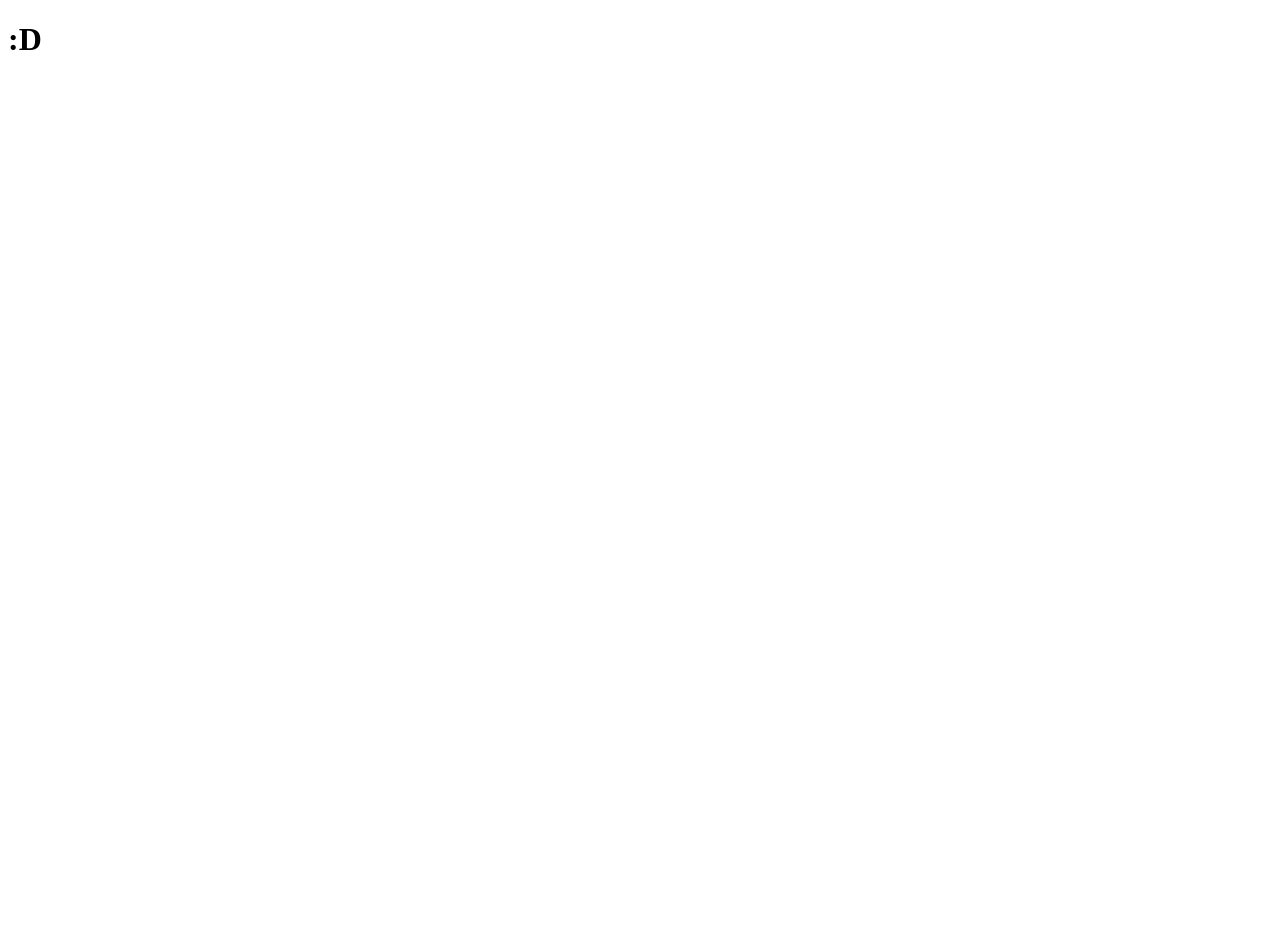
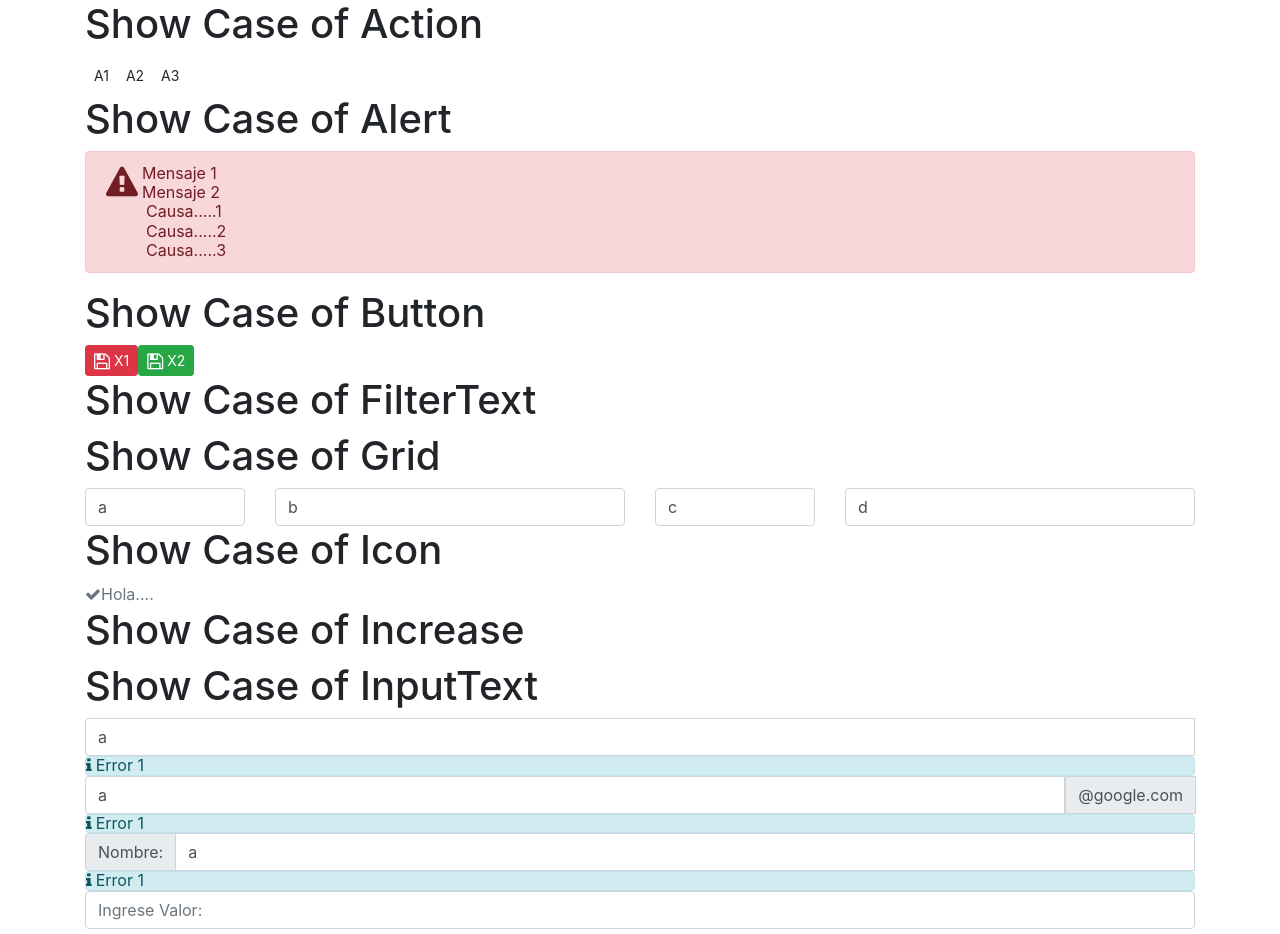
Before and after one commit to yracnet/react-ui-fast, a React (Create React App) app: page / in a window 1280 px wide. Shown: the top 934 px of the page. Before the commit the page ends 800 px from the top, so only its background shows below. Built offline with nearby package versions, Linux system fonts and the light colour scheme.

Commit message:
+ Renombre de Propiedades

```diff
--- /dev/null
+++ b/src/app/Showcase.scss
@@ -0,0 +1,3 @@
+// create bootstrap theme
+@import "../../node_modules/bootstrap/scss/bootstrap.scss";
+@import "../../node_modules/font-awesome/css/font-awesome.css";
--- a/src/app/Showcase.tsx
+++ b/src/app/Showcase.tsx
@@ -1,9 +1,56 @@
 import React from 'react';
+import './Showcase.scss';
+import { Grid, Action, Button, Icon, OutputText } from '../module';
+import { InputText } from '../components/Input';
+import { Alert } from '../components/Alert';
+import { Note } from '../components/Note';
+const Showcase: React.FC = () => {
+  let form: any = {
+    a: 'a',
+    b: 'b',
+    c: 'c',
+    d: 'd'
+  };
+  return (
+    <div className="container">
 
-const Showcase: React.FC = () => {
-  return (
-    <div>
-      <h1>:D</h1>
+      <h1>Show Case of Action</h1>
+      <Action>
+        <Button name="a1" text="A1" />
+        <Button name="a2" text="A2" />
+        <Button name="a3" text="A3" />
+      </Action>
+      <h1>Show Case of Alert</h1>
+      <Alert variant="danger" icon="warning" message={['Mensaje 1', 'Mensaje 2']} cause={['Causa.....1', 'Causa.....2', 'Causa.....3']} ></Alert>
+      <h1>Show Case of Button</h1>
+      <Button name="x1" text="X1" variant="danger" icon="save" confirm="Mensaje de Confimacion" />
+      <Button name="x2" text="X2" variant="success" icon="save" refuse="Mensaje de Rechazo" />
+      <h1>Show Case of FilterText</h1>
+      <h1>Show Case of Grid</h1>
+      <Grid cols={[2, 4]}>
+        <InputText name="a" value={form.a} />
+        <InputText name="b" value={form.b} />
+        <InputText name="c" value={form.c} />
+        <InputText name="d" value={form.d} />
+      </Grid>
+      <h1>Show Case of Icon</h1>
+      <Icon variant="secondary" text="Hola...." name="check" />
+      <h1>Show Case of Increase</h1>
+      <h1>Show Case of InputText</h1>
+      <InputText name="a" value={form.a} message="Error 1" />
+      <InputText name="a" value={form.a} message="Error 1" addonPosfix="@google.com" />
+      <InputText name="a" value={form.a} message="Error 1" addonPrefix="Nombre:" />
+      <InputText name="a" value={form.x} title="X" placeholder="Ingrese Valor: " />
+      <h1>Show Case of Note</h1>
+      <Note type="note-input" message={['Mensaje 1', 'Mensaje 2']} />
+      <h1>Show Case of OutputText</h1>
+      <OutputText name="a" value={form.a} />
+      <h1>Show Case of Pager</h1>
+      <h1>Show Case of Panel</h1>
+      <h1>Show Case of Popover</h1>
+      <h1>Show Case of Tabl</h1>
+
+
     </div>
   );
 }
--- a/src/components/Alert.scss
+++ b/src/components/Alert.scss
@@ -19,6 +19,7 @@
 
   .Alert-Causes,
   .Alert-Causes > li {
+      display: block;
       margin-top: 0;
       margin-bottom: 0;
       padding-top: 0;
--- a/src/components/Alert.tsx
+++ b/src/components/Alert.tsx
@@ -5,14 +5,14 @@ import { Icon } from './Icon';
 
 export interface AlertProps {
     variant: 'default' | 'primary' | 'secondary' | 'success' | 'danger' | 'warning' | 'info' | 'light' | 'dark',
-    messages: string | Array<string>,
+    message: string | Array<string>,
     icon?: string,
-    causes?: string | Array<string>
+    cause?: string | Array<string>
 }
 
 export const Alert: React.FC<AlertProps> = (props) => {
-    let messagesHtml = <span className="Alert-Messages">{help.parseArray(props.messages).map(it => <p>{it}</p>)}</span>;
-    let causesHtml = props.causes ? <ul className="Alert-Causes">{help.parseArray(props.causes).map(it => <li>{it}</li>)}</ul> : null;
+    let messagesHtml = <span className="Alert-Messages">{help.parseArray(props.message).map(it => <p>{it}</p>)}</span>;
+    let causesHtml = props.cause ? <ul className="Alert-Causes">{help.parseArray(props.cause).map(it => <li>{it}</li>)}</ul> : null;
     let childrenHtml = props.children ? <span className="Alert-Children">{props.children}</span> : null;
     return (
         <div className={'Alert alert alert-' + (props.variant || 'default')}>
--- a/src/components/Input.tsx
+++ b/src/components/Input.tsx
@@ -47,7 +47,6 @@ export const InputText: React.FC<InputTextProps> = (props) => {
         if (onValidate) {
             onValidate.every(it => {
                 inputValue = it(name, inputValue)
-                console.log('response->>', name, ': ', inputValue);
                 return inputValue.state === 'none';
             });
         }
@@ -62,7 +61,7 @@ export const InputText: React.FC<InputTextProps> = (props) => {
     let addonPosfixHtml = addonPosfix ? <div className="input-group-prepend"><span className="input-group-text">{addonPosfix}</span></div> : null;
     let valueString = value ? value.toString() : '';
 
-    let messageHtml = <Note messages={message} type="note-input" ></Note>;
+    let messageHtml = <Note message={message} type="note-input" ></Note>;
     //has-warning
     return (
         <div className="input-group">
--- a/src/components/Note.tsx
+++ b/src/components/Note.tsx
@@ -13,14 +13,14 @@ export interface NoteProps {
     className?: string,
     type: 'note-input' | 'note-a',
     hide?: boolean,
-    messages?: string | NoteMessage | Array<NoteMessage | string>
+    message?: string | NoteMessage | Array<NoteMessage | string>
 }
 
 export const Note: React.FC<NoteProps> = (props) => {
     if (props.hide === true) {
         return null;
     }
-    let messages = Help.parseArray(props.messages).map(it => typeof it === 'string' ? { type: 'info', message: it } : it);
+    let messages = Help.parseArray(props.message).map(it => typeof it === 'string' ? { type: 'info', message: it, icon: 'info' } : it);
     if (!messages.length) {
         return null;
     }
```
Also changed, not shown: package.json (+7 -7 lines).
